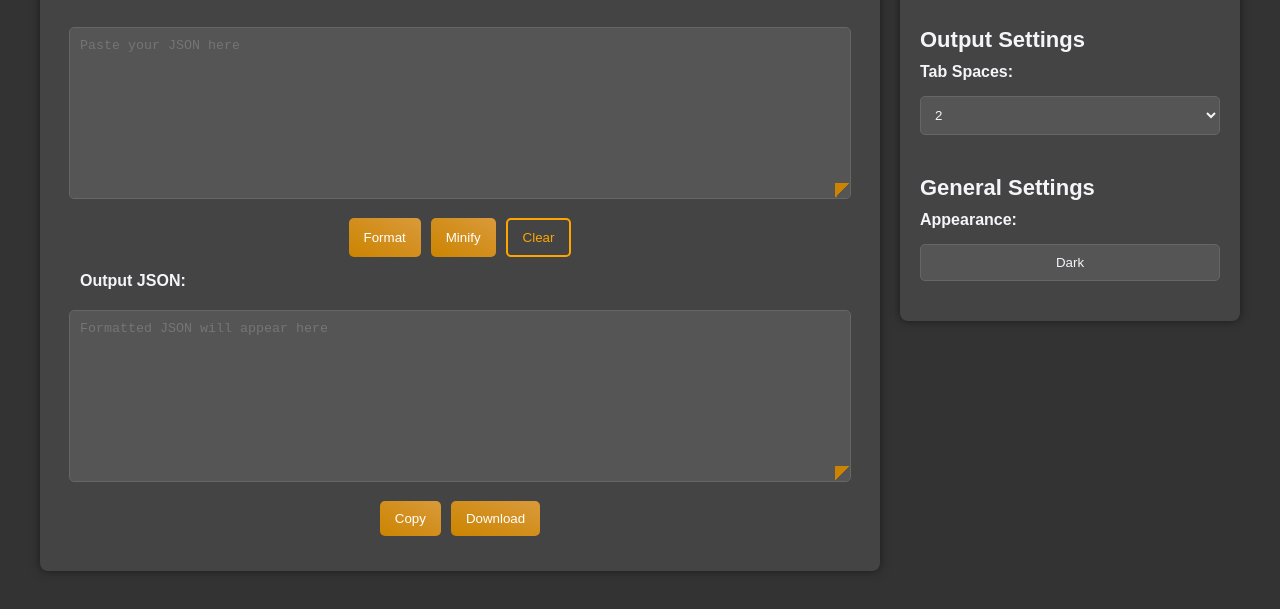
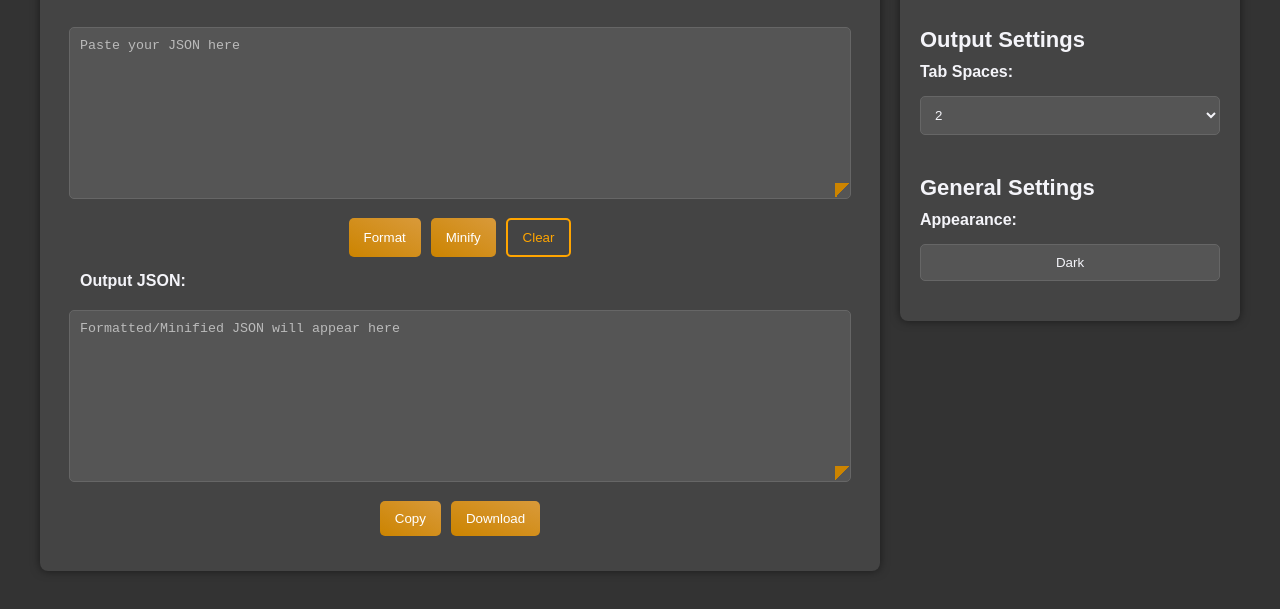
Before and after one commit to ameysh/sleek-json, a website: page index.html in a window 1280 px wide. Shown: the part 185-794 px from the top of the page. Drawn offline with nearby package versions, Linux system fonts and the light colour scheme.

Commit message:
Update placeholder text for JSON output and enhance placeholder styling in dark mode

```diff
--- a/index.html
+++ b/index.html
@@ -27,7 +27,7 @@
         <label for="jsonOutput" class="output-label">Output JSON:</label>
         <textarea
           id="jsonOutput"
-          placeholder="Formatted JSON will appear here"
+          placeholder="Formatted/Minified JSON will appear here"
           readonly
         ></textarea>
         <div class="buttons">
--- a/styles/styles.css
+++ b/styles/styles.css
@@ -72,6 +72,10 @@ body.dark textarea {
   background: #555;
   color: #f4f4f9;
   border: 1px solid #666;
+}
+
+body.dark textarea::placeholder {
+  color: #bbb;
 }
 
 textarea:focus {
```
